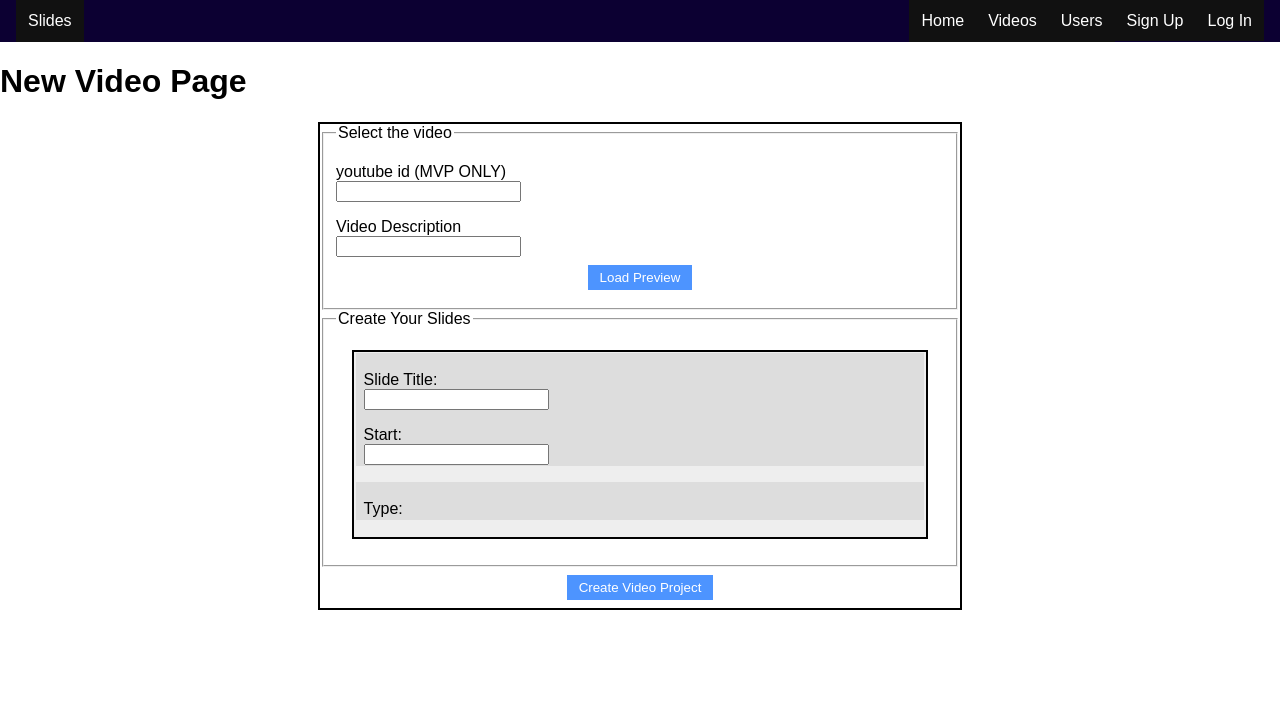
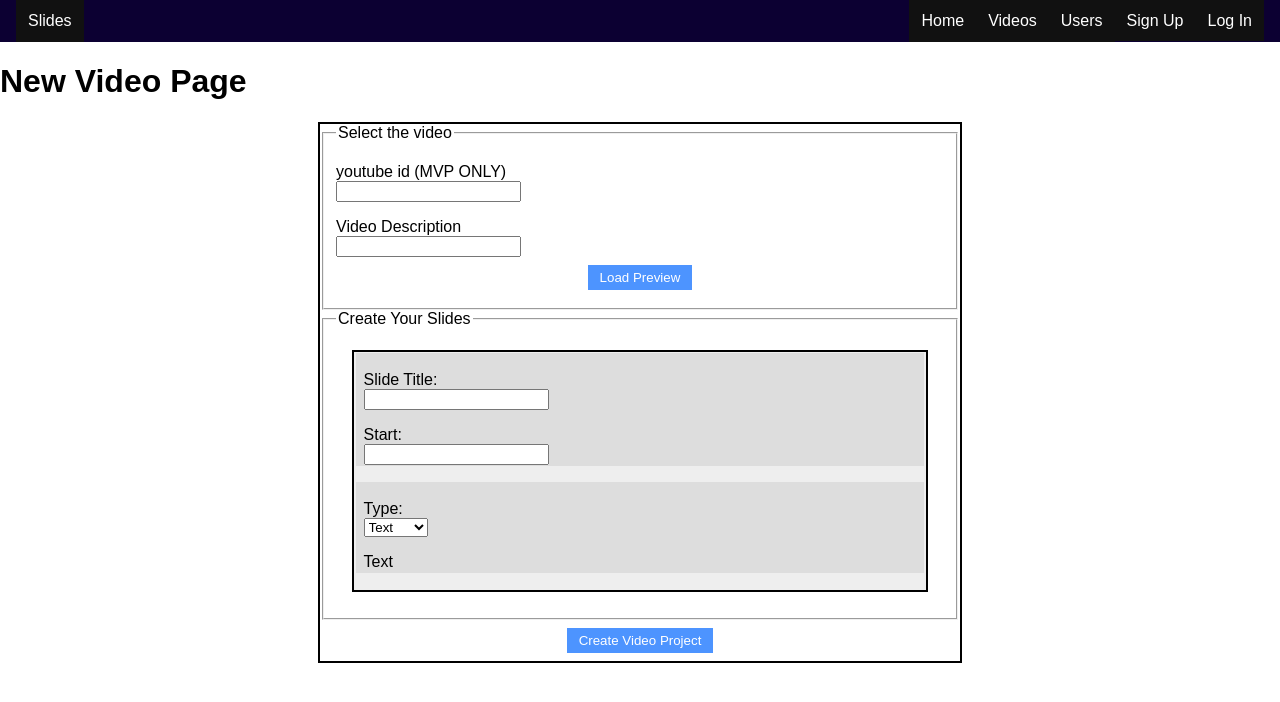
Before and after one commit to MostlyFocusedMike/slides-front, a React (Create React App) app: page /videos/new in a window 1280 px wide. Shown: the top 702 px of the page. Built offline with nearby package versions, Linux system fonts and the light colour scheme; what normalizr would draw is missing.

Commit message:
build basic switch case that changes what labels (eventually input sections) depending on the type of section

```diff
--- a/src/components/SectionForm.js
+++ b/src/components/SectionForm.js
@@ -1,11 +1,50 @@
 import React from 'react'
 
 class SectionForm extends React.Component {
+  // handleChange = (e) => {
+  //   console.log(e.target.dataset.key);
+  // }
+
+  renderInputs = (kind) => {
+    switch(kind) {
+      case 0: // text
+        return (
+          <label> Text </label>
+        )
+      case 1:
+        return (
+          <label> Text </label>
+        )
+      case 2:
+        return (
+          <label> Text </label>
+        )
+      case 3:
+        return (
+          <label> Text </label>
+        )
+      default:
+        return <p>Error loading section</p>
+    }
+  }
+
   render() {
     console.log("props", this.props);
+    const {section} = this.props
     return (
       <div className="section">
         <label>Type: </label>
+        <select
+          onChange={this.handleChange}
+          data-key="kind"
+        >
+          <option value="0">Text</option>
+          <option value="1">Code</option>
+          <option value="2">Link</option>
+          <option value="3">Picture</option>
+
+        </select>
+       {this.renderInputs(section.kind)}
       </div>
     )
   }
```
